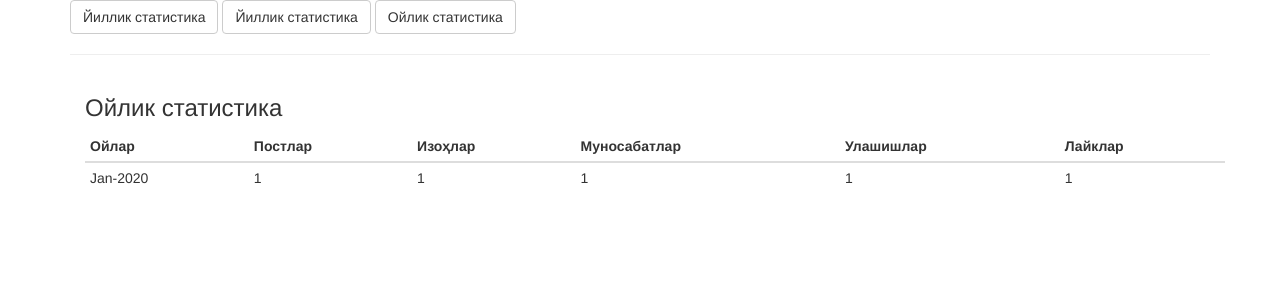
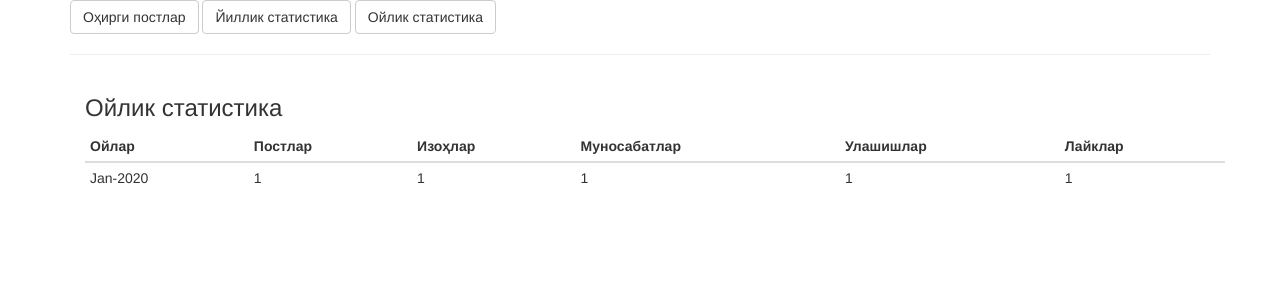
Before and after one commit to muminoff/maslahat, a Django app: a page that uses core/templates/base.html in a window 1280 px wide. Shown: the top 300 px of the page. Run offline with Django 3.2, Linux system fonts and the light colour scheme; tables that the repository leaves empty hold one stand-in row (values such as "Sample post"); parts of the project's set-up code (start-up, migrations or seed data) failed here and were passed over; some libraries are stand-ins or nearby versions.

Commit message:
Text change

```diff
--- a/core/templates/base.html
+++ b/core/templates/base.html
@@ -41,7 +41,7 @@
   <body>
 
     <div class="container">
-      <a href="{% url "index" %}" class="btn btn-default">Йиллик статистика</a>
+      <a href="{% url "index" %}" class="btn btn-default">Оҳирги постлар</a>
       <a href="{% url "stat_yearly" %}" class="btn btn-default">Йиллик статистика</a>
       <a href="{% url "stat_monthly" %}" class="btn btn-default">Ойлик статистика</a>
       <hr/>
```
